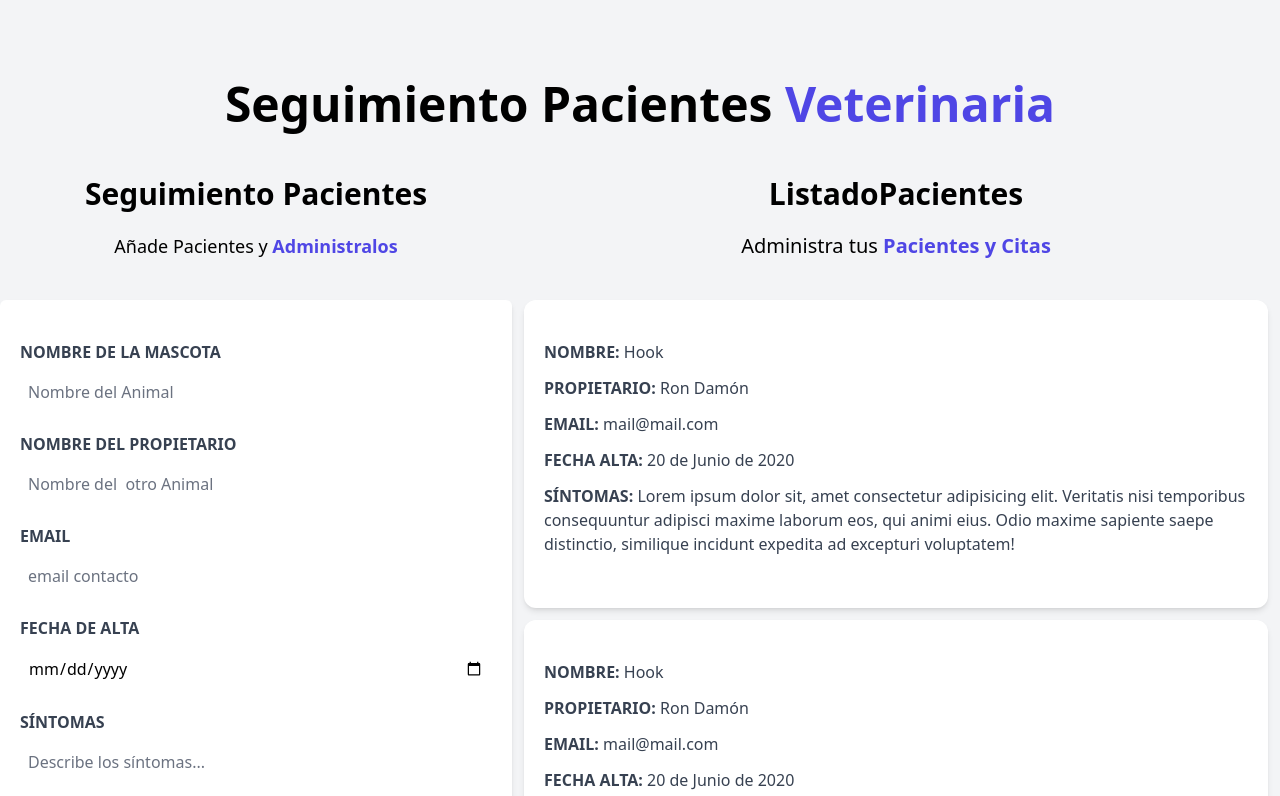
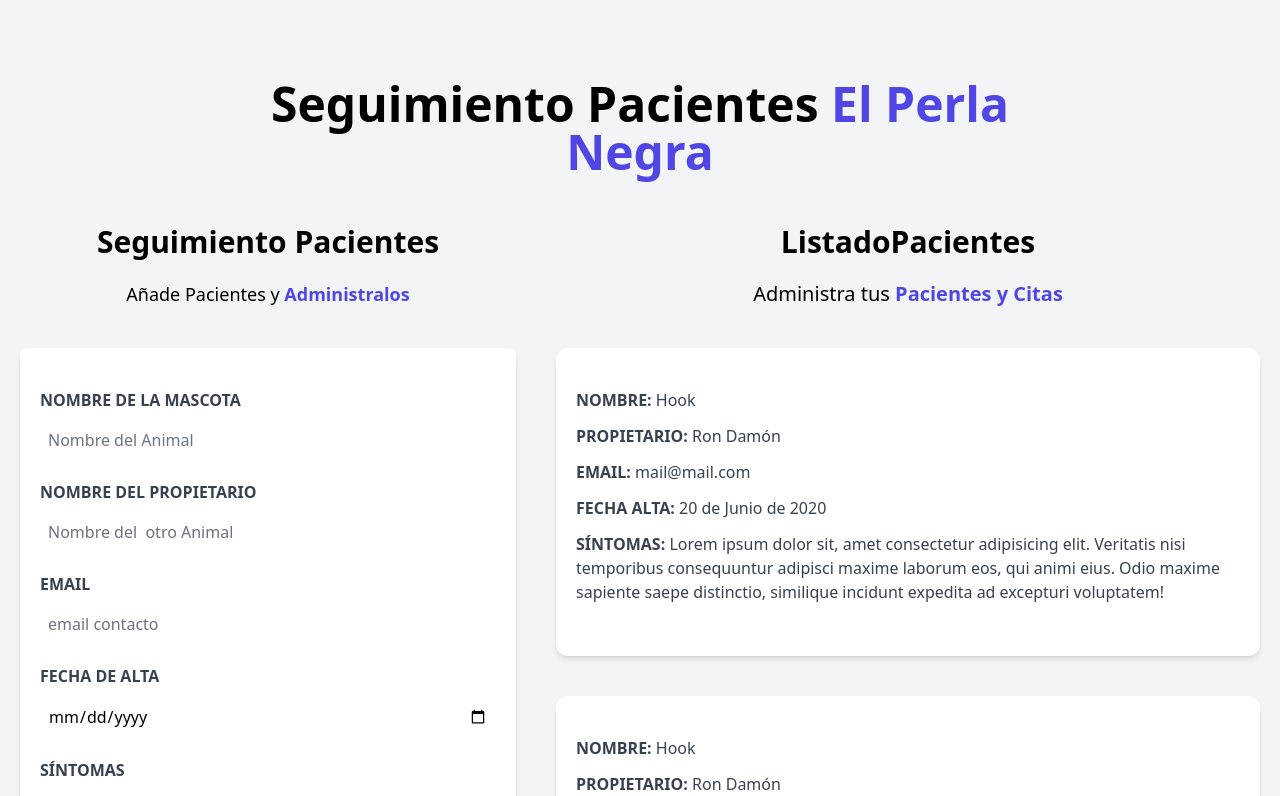
Before and after one commit to gusstis/vet_dates, a React (Vite) app: page / in a window 1280 px wide. Shown: the top 796 px of the page. Built offline with nearby package versions, Linux system fonts and the light colour scheme.

Commit message:
Objeto paciente datos por props

```diff
--- a/src/App.jsx
+++ b/src/App.jsx
@@ -1,3 +1,5 @@
+
+import {useState} from 'react';
 import Formulario from './components/Formulario';
 import Header from './components/Header';
 import ListadoPacientes from './components/ListadoPacientes';
@@ -6,12 +8,18 @@
 
 function App() {
 
+  const [pacientes, setPacientes] = useState([])
+
+
   return (
     <>
       <div className=" container mx-auto mt-20 " >
         <Header/>
       <div className=' mt-12 md:flex ' >
-        <Formulario/>
+        <Formulario
+          pacientes={pacientes}
+          setPacientes = {setPacientes}
+        />
         <ListadoPacientes/>
       </div>
       </div>
--- a/src/components/Formulario.jsx
+++ b/src/components/Formulario.jsx
@@ -1,6 +1,50 @@
-const Formulario = () => {
+import {useState, useEffect} from 'react';
+
+const Formulario = ({pacientes, setPacientes}) => {
+
+  const [nombre, setNombre] = useState('');
+  const [propietario, setPropietario] = useState('');
+  const [email, setEmail] = useState('');
+  const [fecha, setFecha] = useState('');
+  const [sintomas, setSintomas] = useState('');
+
+  const [error, setError] = useState(false)
+  const handleSubmit = (e) => {
+    e.preventDefault();
+
+    //Validacion del formulario
+    if([nombre, propietario, email, fecha, sintomas].includes('')) {
+      console.log('Hay al menos un campo vacío');
+      setError(true);
+      return;
+
+    }
+    setError(false);
+
+    //Objeto Paciente
+    const objetoPaciente = {
+      nombre,
+      propietario,
+      email,
+      fecha,
+      sintomas
+    }
+    //console.log(objetoPaciente)
+
+    setPacientes([...pacientes, objetoPaciente]);
+
+    //Reiniciar el formulario
+    setNombre('')
+    setPropietario('')
+    setEmail('')
+    setFecha('')
+    setSintomas('')
+
+  }
+
+
   return (
-    <div className="md:w-1/2 lg:w-2/5">
+    <div className="md:w-1/2 lg:w-2/5 mx-5">
       <h2 className=" font-black text-3xl text-center ">
         Seguimiento Pacientes
       </h2>
@@ -8,7 +52,19 @@
         Añade Pacientes y {""}
         <span className="text-indigo-600 font-bold  ">Administralos</span>
       </p>
-      <form action="" className=" bg-white shadow-md rounded-md py-10 px-5 mb-10 ">
+
+      <form
+        action=""
+        className=" bg-white shadow-md rounded-lg py-10 px-5 mb-10 "
+        onSubmit={handleSubmit}
+        >
+
+          { error &&
+            <div className=' bg-red-600 text-white text-center p-3 uppercase font-bold mb-3 rounded-md ' >
+              <p>Todos los campos son obligatorios</p>
+            </div>
+          }
+
         <div className="mb-5">
           <label
             htmlFor="mascota"
@@ -21,6 +77,8 @@
             type="text"
             placeholder="Nombre del Animal"
             className="border-spacing-2 w-full p-2 mt-2 placeholder-gray-500 rounded-md"
+            value={nombre}
+            onChange={ (e) => setNombre(e.target.value) }
           />
         </div>
           <div className="mb-5">
@@ -35,6 +93,8 @@
             type="text"
             placeholder="Nombre del  otro Animal"
             className="border-spacing-2 w-full p-2 mt-2 placeholder-gray-500 rounded-md"
+            value={propietario}
+            onChange={ (e) => setPropietario(e.target.value) }
           />
         </div>
         <div className="mb-5">
@@ -49,6 +109,8 @@
             type="email"
             placeholder="email contacto"
             className="border-spacing-2 w-full p-2 mt-2 placeholder-gray-500 rounded-md"
+            value={email}
+            onChange={ (e) => setEmail(e.target.value) }
           />
         </div>
         <div className="mb-5">
@@ -62,6 +124,8 @@
             id="alta"
             type="date"
             className="border-spacing-2 w-full p-2 mt-2 placeholder-gray-500 rounded-md"
+            value={fecha}
+            onChange={ (e) => setFecha(e.target.value) }
           />
         </div>
         <div className="mb-5">
@@ -75,6 +139,8 @@
             id="sintomas"
             placeholder="Describe los síntomas..."
             className="border-spacing-2 w-full p-2 mt-2 placeholder-gray-500 rounded-md"
+            value={sintomas}
+            onChange={ (e) => setSintomas(e.target.value) }
           />
         </div>
         <input
@@ -85,6 +151,6 @@
       </form>
     </div>
   );
-};
+        };
 
 export default Formulario;
--- a/src/components/Header.jsx
+++ b/src/components/Header.jsx
@@ -6,7 +6,7 @@
       <h1 className='font-black text-5xl text-center md:w-2/3 mx-auto ' >
       Seguimiento Pacientes{" "}
       <span className="text-indigo-600" >
-        Veterinaria
+        El Perla Negra
       </span>
       </h1>
     </>
--- a/src/components/Paciente.jsx
+++ b/src/components/Paciente.jsx
@@ -4,7 +4,7 @@
 
 const Paciente = () => {
   return (
-    <div className=" m-3 bg-white shadow-md px-5 py-10 rounded-xl " >
+    <div className=" mx-5 my-10 bg-white shadow-md px-5 py-10 rounded-xl " >
           <p className=" font-bold mb-3 text-gray-700 uppercase " >
             Nombre: {''}
             <span className=" font-normal normal-case " >Hook</span>
```
